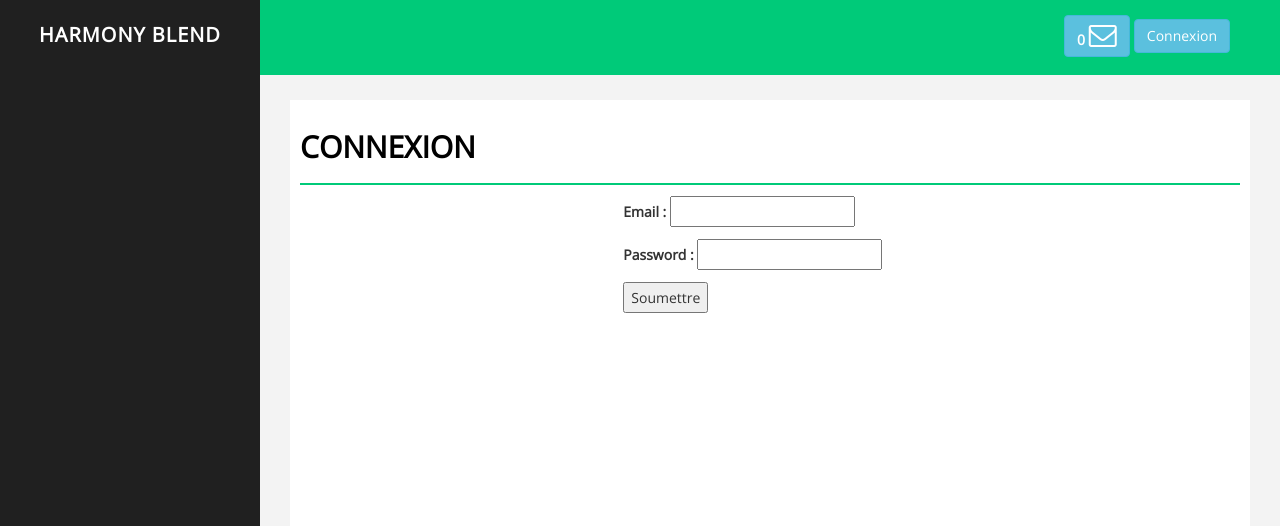
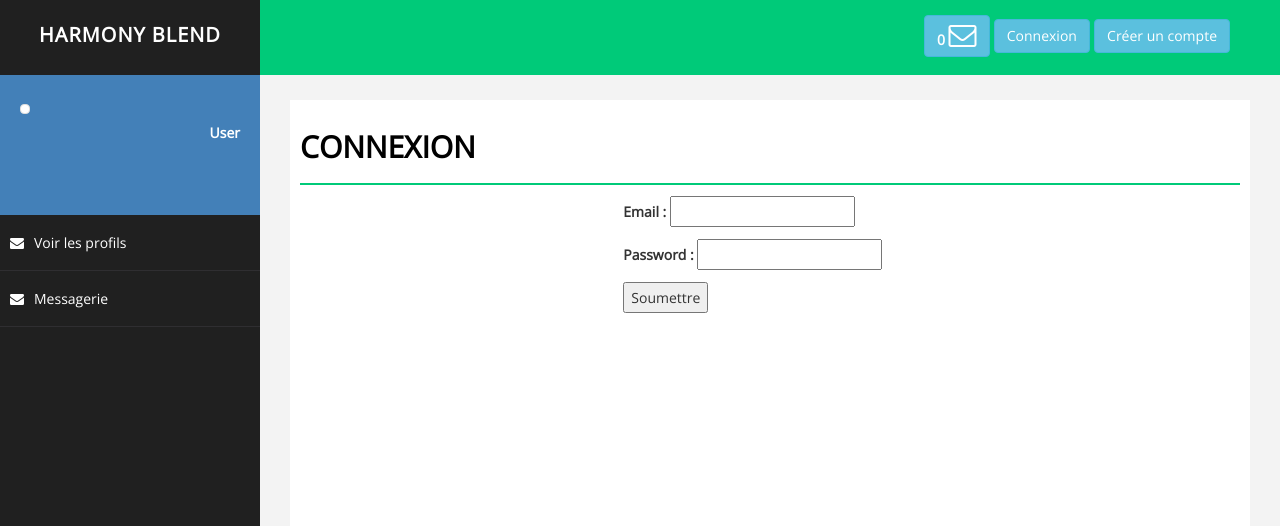
Before and after one commit to Romupy/harmony_blend, a Django app: page /authentication/connection?next=/user_profile/read/1 in a window 1280 px wide. Shown: the top 526 px of the page. Run offline with Django 4.2, Linux system fonts and the light colour scheme; some libraries are stand-ins or nearby versions.

Commit message:
add messaging and list user profile in menu

```diff
--- a/templates/base.html
+++ b/templates/base.html
@@ -35,6 +35,7 @@
                 <a href="{% url "log_off" %}" class="btn btn-info" title="Déconnexion">Déconnexion</a>
                 {% else %}
                 <a href="{% url "connection" %}" class="btn btn-info" title="Connexion">Connexion</a>
+                <a href="{% url "register" %}" class="btn btn-info" title="Créer un compte">Créer un compte</a>
                 {% endif %}
             </div>
         </nav>
@@ -42,7 +43,26 @@
         <nav class="navbar-default navbar-side" role="navigation">
             {% block nav %}
             <div class="sidebar-collapse">
+                <ul class="nav" id="main-menu">
+                    <li>
+                        <div class="user-img-div">
+                            <img src="" class="img-thumbnail" />
 
+                            <div class="inner-text">
+                                User
+                            <br />
+                                <small></small>
+                            </div>
+                        </div>
+
+                    </li>
+                    <li>
+                        <a  href="{% url "list_user_profiles" %}"><i class="fa fa-envelope "></i>Voir les profils</a>
+                    </li>
+                    <li>
+                        <a  href="index.html"><i class="fa fa-envelope "></i>Messagerie</a>
+                    </li>
+                </ul>
             </div>
             {% endblock %}
         </nav>
--- a/user_profile/templates/user_profile/read.html
+++ b/user_profile/templates/user_profile/read.html
@@ -8,7 +8,10 @@
     <div id="page-inner">
         <div class="row">
             <div class="col-md-12">
-                <h1 class="page-head-line">{{ user_profile }}</h1>
+                <h1 class="page-head-line">{{ user_profile }}
+                    {% if user_profile.user.id == user.id %}
+                        <a href="{% url "update_user_profile" user_profile.id %}" class="btn btn-info" title=">Mettre à jour mon profil">Mettre à jour mon profil</a>
+                    {% endif %}
             </div>
         </div>
         <!-- /. ROW  -->
--- a/user_profile/templates/user_profile/update.html
+++ b/user_profile/templates/user_profile/update.html
@@ -43,7 +43,7 @@
                         </div>
                     </div>
                     {{ form.as_p }}
-                    <input type="submit" value="Soumettre" />
+                    <input type="submit" value="Enregister" />
                 </form>
             </div>
         </div>
```
